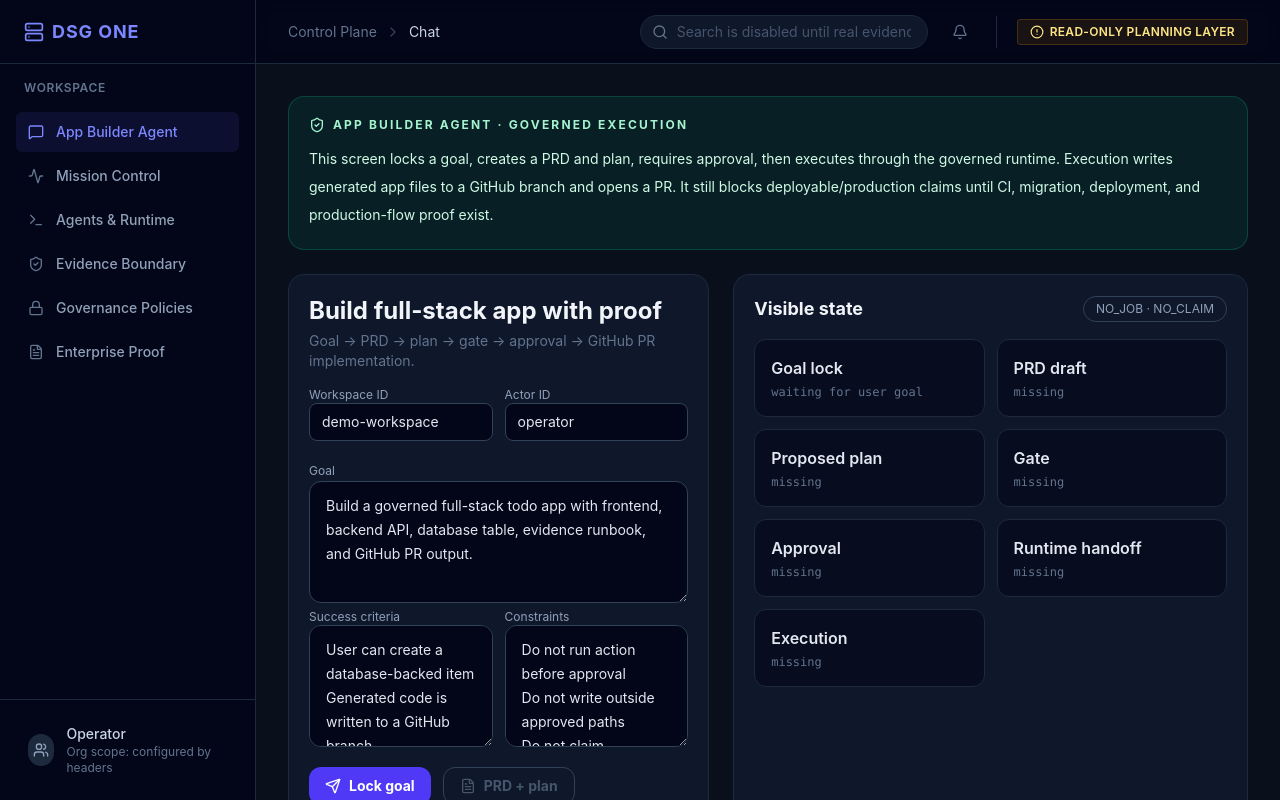
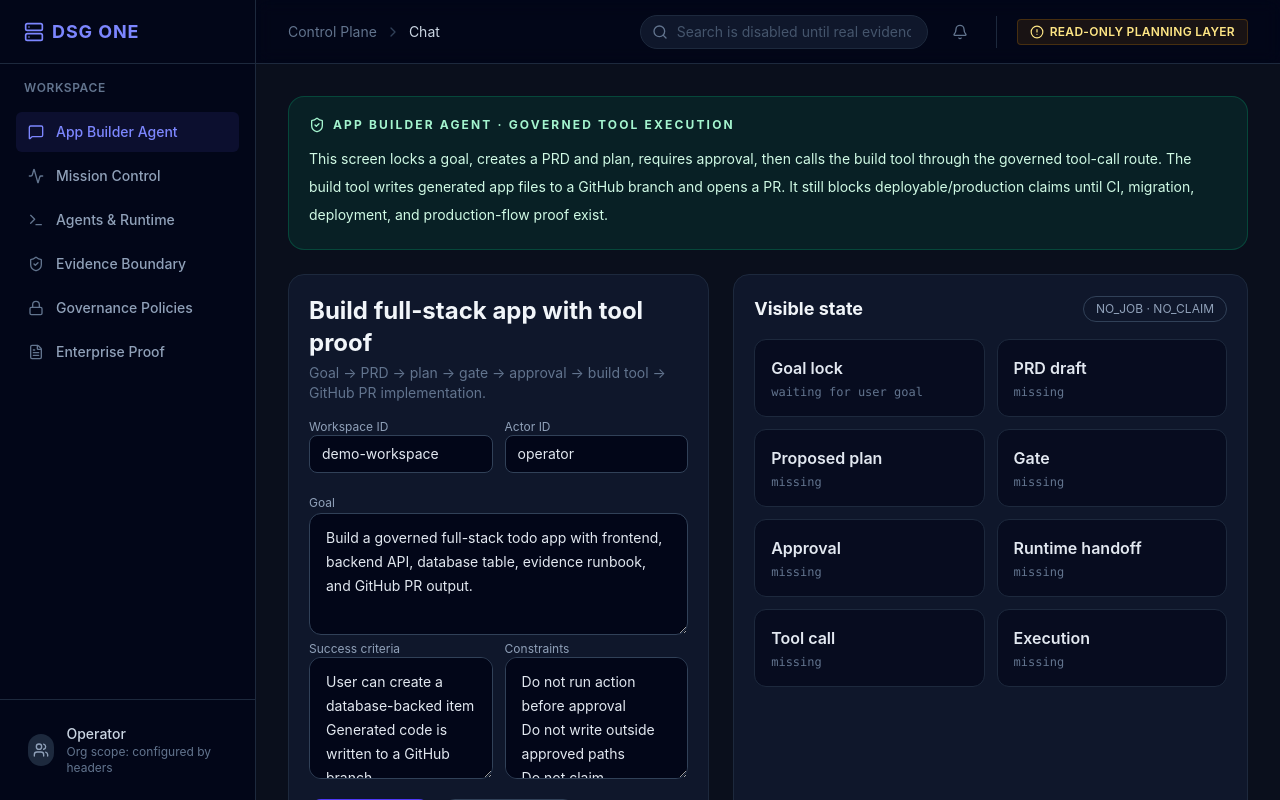
Before and after one commit to tdealer01-crypto/dsg-one-v1, a Next.js app: page / in a window 1280 px wide. Built offline with nearby package versions, Linux system fonts and the light colour scheme.

Commit message:
Route app builder UI execution through governed tool call

```diff
--- a/components/agent-playground-view.tsx
+++ b/components/agent-playground-view.tsx
@@ -1,7 +1,7 @@
 'use client';
 
 import React, { useState } from 'react';
-import { AlertCircle, CheckCircle2, ExternalLink, FileText, GitPullRequest, Loader2, PlayCircle, Send, ShieldCheck } from 'lucide-react';
+import { AlertCircle, CheckCircle2, ExternalLink, FileText, GitPullRequest, Loader2, PlayCircle, Send, ShieldCheck, Wrench } from 'lucide-react';
 
 type ApiResult<T> = { ok: true; data: T } | { ok: false; error: { code?: string; message?: string } };
 
@@ -40,6 +40,17 @@ type Execution = {
   evidence: { planHash: string; approvalHash: string; generatedFileCount: number; note: string };
 };
 
+type ToolCall = {
+  toolName: string;
+  status: string;
+  riskLevel: string;
+  claimStatus: string;
+  output: Execution;
+  evidence: { approvalChecked: boolean; planHashChecked: boolean; allowedToolChecked: boolean; note: string };
+};
+
+const BUILD_TOOL_NAME = 'dsg.app_builder.generate_fullstack_pr';
+
 function shortHash(value?: string) {
   return value ? `${value.slice(0, 10)}…${value.slice(-6)}` : 'missing';
 }
@@ -58,6 +69,7 @@ export function AgentPlaygroundView() {
   const [job, setJob] = useState<BuilderJob | null>(null);
   const [handoff, setHandoff] = useState<Handoff | null>(null);
   const [execution, setExecution] = useState<Execution | null>(null);
+  const [toolCall, setToolCall] = useState<ToolCall | null>(null);
   const [busy, setBusy] = useState<string | null>(null);
   const [error, setError] = useState<string | null>(null);
 
@@ -91,6 +103,7 @@ export function AgentPlaygroundView() {
   const createJob = () => runStep('goal', async () => {
     setHandoff(null);
     setExecution(null);
+    setToolCall(null);
     const data = await api<BuilderJob>('/api/dsg/app-builder/jobs', {
       method: 'POST',
       body: JSON.stringify({
@@ -107,6 +120,7 @@ export function AgentPlaygroundView() {
     if (!job) throw new Error('APP_BUILDER_JOB_REQUIRED');
     setHandoff(null);
     setExecution(null);
+    setToolCall(null);
     setJob(await api<BuilderJob>(`/api/dsg/app-builder/jobs/${job.id}/plan`, { method: 'POST' }));
   });
 
@@ -114,6 +128,7 @@ export function AgentPlaygroundView() {
     if (!job?.proposedPlan) throw new Error('APP_BUILDER_PLAN_REQUIRED');
     setHandoff(null);
     setExecution(null);
+    setToolCall(null);
     setJob(await api<BuilderJob>(`/api/dsg/app-builder/jobs/${job.id}/approval`, {
       method: 'POST',
       body: JSON.stringify({ decision: 'APPROVE', reason: 'Visible plan reviewed in the App Builder Agent UI.' }),
@@ -125,11 +140,15 @@ export function AgentPlaygroundView() {
     setHandoff(await api<Handoff>(`/api/dsg/app-builder/jobs/${job.id}/runtime-handoff`, { method: 'POST' }));
   });
 
-  const executeToPr = () => runStep('execute', async () => {
+  const executeBuildTool = () => runStep('tool-call', async () => {
     if (!job?.approvalHash) throw new Error('APP_BUILDER_APPROVAL_REQUIRED');
-    const data = await api<{ job: BuilderJob; execution: Execution }>(`/api/dsg/app-builder/jobs/${job.id}/execute`, { method: 'POST' });
+    const data = await api<{ job: BuilderJob; toolCall: ToolCall }>(`/api/dsg/app-builder/jobs/${job.id}/tool-call`, {
+      method: 'POST',
+      body: JSON.stringify({ toolName: BUILD_TOOL_NAME, arguments: { mode: 'github_pr' } }),
+    });
     setJob(data.job);
-    setExecution(data.execution);
+    setToolCall(data.toolCall);
+    setExecution(data.toolCall.output);
   });
 
   const gateBlocked = job?.gateResult?.status === 'BLOCK';
@@ -140,21 +159,22 @@ export function AgentPlaygroundView() {
     ['Gate', job?.gateResult ? `${job.gateResult.status} / ${job.gateResult.riskLevel}` : 'missing'],
     ['Approval', job?.approvalHash ? `approvalHash ${shortHash(job.approvalHash)}` : 'missing'],
     ['Runtime handoff', handoff ? `planHash ${shortHash(handoff.planHash)}` : 'missing'],
+    ['Tool call', toolCall ? `${toolCall.toolName} · ${toolCall.status}` : 'missing'],
     ['Execution', execution ? `PR #${execution.pullRequestNumber} on ${execution.branchName}` : 'missing'],
   ];
 
   return (
     <div className="mx-auto max-w-7xl space-y-6">
       <div className="rounded-2xl border border-emerald-500/25 bg-emerald-500/10 p-5 text-sm leading-7 text-emerald-100">
-        <div className="flex items-center gap-2 text-xs font-bold uppercase tracking-[0.18em] text-emerald-200"><ShieldCheck className="h-4 w-4" /> App Builder Agent · governed execution</div>
-        <p className="mt-3">This screen locks a goal, creates a PRD and plan, requires approval, then executes through the governed runtime. Execution writes generated app files to a GitHub branch and opens a PR. It still blocks deployable/production claims until CI, migration, deployment, and production-flow proof exist.</p>
+        <div className="flex items-center gap-2 text-xs font-bold uppercase tracking-[0.18em] text-emerald-200"><ShieldCheck className="h-4 w-4" /> App Builder Agent · governed tool execution</div>
+        <p className="mt-3">This screen locks a goal, creates a PRD and plan, requires approval, then calls the build tool through the governed tool-call route. The build tool writes generated app files to a GitHub branch and opens a PR. It still blocks deployable/production claims until CI, migration, deployment, and production-flow proof exist.</p>
       </div>
 
       <div className="grid gap-6 lg:grid-cols-[0.9fr_1.1fr]">
         <section className="space-y-4 rounded-2xl border border-slate-800 bg-slate-900 p-5">
           <div>
-            <h1 className="text-2xl font-bold text-slate-100">Build full-stack app with proof</h1>
-            <p className="mt-1 text-sm text-slate-500">Goal → PRD → plan → gate → approval → GitHub PR implementation.</p>
+            <h1 className="text-2xl font-bold text-slate-100">Build full-stack app with tool proof</h1>
+            <p className="mt-1 text-sm text-slate-500">Goal → PRD → plan → gate → approval → build tool → GitHub PR implementation.</p>
           </div>
 
           <div className="grid gap-3 md:grid-cols-2">
@@ -174,7 +194,7 @@ export function AgentPlaygroundView() {
             <button onClick={createPlan} disabled={!!busy || !job} className="inline-flex items-center gap-2 rounded-xl border border-slate-700 px-4 py-2 text-sm font-bold text-slate-200 hover:bg-slate-800 disabled:text-slate-600">{busy === 'plan' ? <Loader2 className="h-4 w-4 animate-spin" /> : <FileText className="h-4 w-4" />} PRD + plan</button>
             <button onClick={approvePlan} disabled={!!busy || !job?.proposedPlan || gateBlocked} className="inline-flex items-center gap-2 rounded-xl border border-emerald-500/40 bg-emerald-500/10 px-4 py-2 text-sm font-bold text-emerald-200 hover:bg-emerald-500/15 disabled:border-slate-800 disabled:text-slate-600">{busy === 'approval' ? <Loader2 className="h-4 w-4 animate-spin" /> : <CheckCircle2 className="h-4 w-4" />} Approve plan</button>
             <button onClick={createHandoff} disabled={!!busy || !job?.approvalHash} className="inline-flex items-center gap-2 rounded-xl border border-amber-500/40 bg-amber-500/10 px-4 py-2 text-sm font-bold text-amber-100 hover:bg-amber-500/15 disabled:border-slate-800 disabled:text-slate-600">{busy === 'handoff' ? <Loader2 className="h-4 w-4 animate-spin" /> : <PlayCircle className="h-4 w-4" />} Runtime handoff</button>
-            <button onClick={executeToPr} disabled={!!busy || !job?.approvalHash || job.status !== 'READY_FOR_RUNTIME'} className="inline-flex items-center gap-2 rounded-xl border border-indigo-500/50 bg-indigo-500/10 px-4 py-2 text-sm font-bold text-indigo-100 hover:bg-indigo-500/15 disabled:border-slate-800 disabled:text-slate-600">{busy === 'execute' ? <Loader2 className="h-4 w-4 animate-spin" /> : <GitPullRequest className="h-4 w-4" />} Execute to GitHub PR</button>
+            <button onClick={executeBuildTool} disabled={!!busy || !job?.approvalHash || job.status !== 'READY_FOR_RUNTIME'} className="inline-flex items-center gap-2 rounded-xl border border-indigo-500/50 bg-indigo-500/10 px-4 py-2 text-sm font-bold text-indigo-100 hover:bg-indigo-500/15 disabled:border-slate-800 disabled:text-slate-600">{busy === 'tool-call' ? <Loader2 className="h-4 w-4 animate-spin" /> : <Wrench className="h-4 w-4" />} Call build tool</button>
           </div>
         </section>
 
@@ -185,7 +205,8 @@ export function AgentPlaygroundView() {
           </div>
           {job?.prd && <div className="rounded-xl border border-slate-800 bg-slate-950/60 p-4"><p className="font-semibold text-slate-200">PRD</p><p className="mt-2 text-sm leading-6 text-slate-400">{job.prd.summary}</p></div>}
           {job?.proposedPlan && <div className="space-y-3">{job.proposedPlan.steps.map((step) => <div key={step.id} className="rounded-xl border border-slate-800 bg-slate-950/60 p-4"><p className="text-xs font-mono text-slate-500">{step.id} · {step.phase} · {step.riskLevel}{step.requiresApproval ? ' · approval required' : ''}</p><p className="mt-1 font-semibold text-slate-200">{step.title}</p><p className="mt-2 text-xs text-slate-500">Evidence: {step.expectedEvidence.join(', ') || 'missing'}</p></div>)}</div>}
-          {handoff && <div className="rounded-xl border border-amber-500/25 bg-amber-500/10 p-4 text-sm text-amber-100">Runtime handoff exists with planHash {shortHash(handoff.planHash)}. This authorizes execution, not production readiness.</div>}
+          {handoff && <div className="rounded-xl border border-amber-500/25 bg-amber-500/10 p-4 text-sm text-amber-100">Runtime handoff exists with planHash {shortHash(handoff.planHash)}. This authorizes tool execution, not production readiness.</div>}
+          {toolCall && <div className="rounded-xl border border-indigo-500/25 bg-indigo-500/10 p-4 text-sm text-indigo-100"><p className="font-bold">Build tool executed</p><p className="mt-2 font-mono text-xs">{toolCall.toolName}</p><p className="mt-2">Risk: {toolCall.riskLevel}</p><p>Checks: approval {String(toolCall.evidence.approvalChecked)}, plan hash {String(toolCall.evidence.planHashChecked)}, permission {String(toolCall.evidence.allowedToolChecked)}</p><p className="mt-2 text-xs text-indigo-200/80">{toolCall.evidence.note}</p></div>}
           {execution && <div className="rounded-xl border border-emerald-500/25 bg-emerald-500/10 p-4 text-sm text-emerald-100"><p className="font-bold">Implementation PR created</p><p className="mt-2">Repository: {execution.repository}</p><p>Branch: {execution.branchName}</p><p>Generated files: {execution.generatedFiles.length}</p><a href={execution.pullRequestUrl} target="_blank" rel="noreferrer" className="mt-3 inline-flex items-center gap-2 text-emerald-200 underline">Open PR #{execution.pullRequestNumber}<ExternalLink className="h-3.5 w-3.5" /></a><p className="mt-3 text-xs text-emerald-200/80">{execution.evidence.note}</p></div>}
         </section>
       </div>
```
